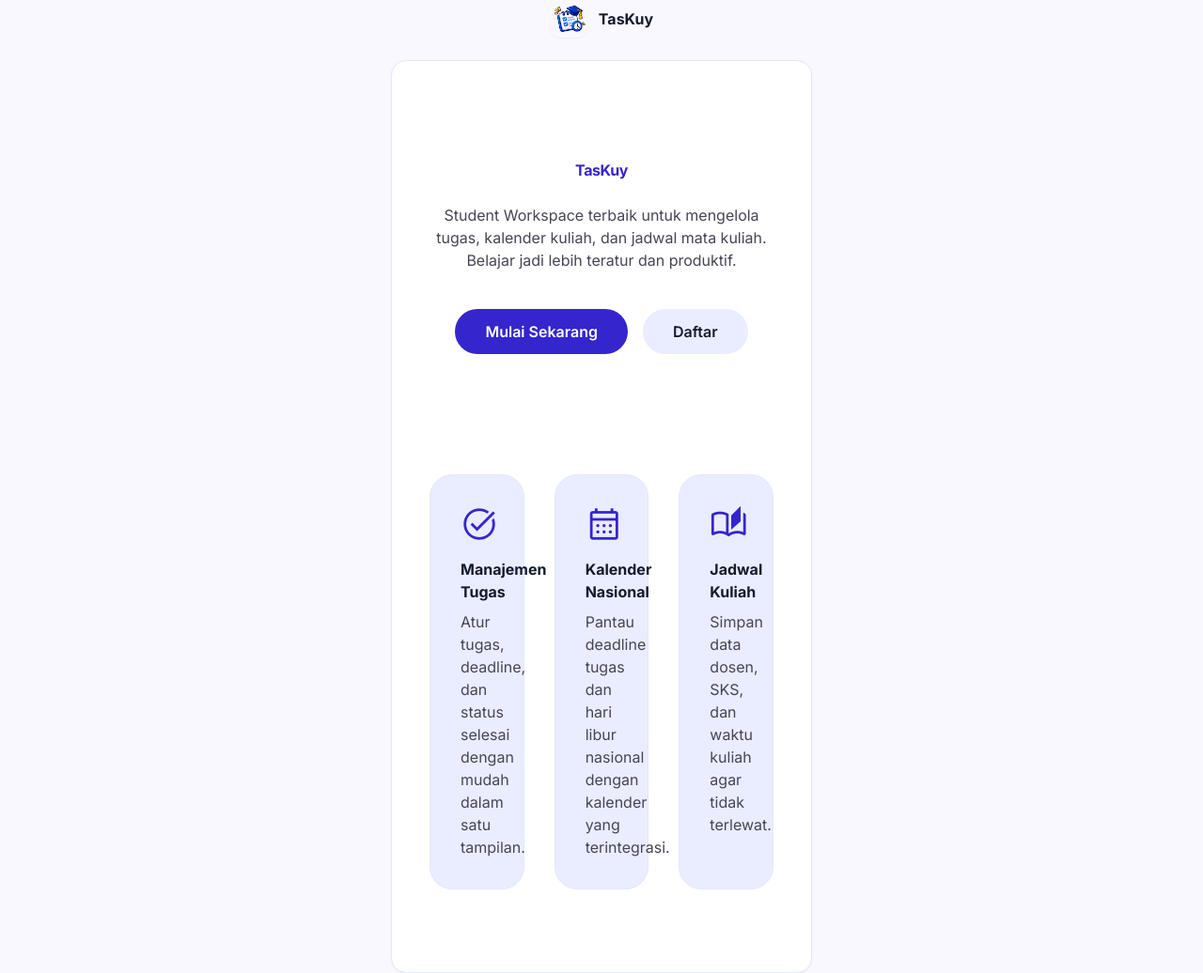
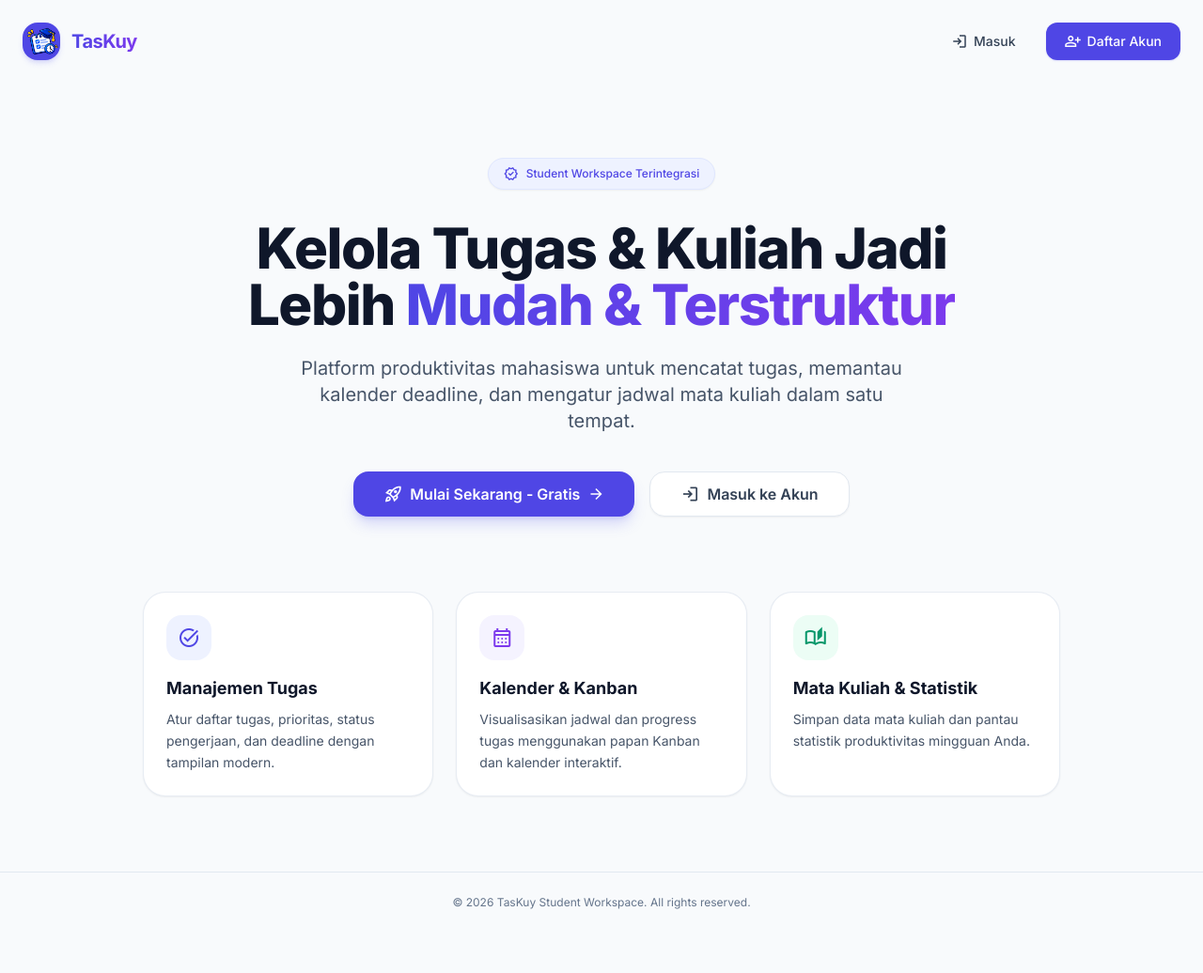
Before and after one commit to Subs-ajah-1924/Kelompok_Sigma, a Laravel app: page / in a window 1280 px wide. Shown: the whole page at 94% size. After the commit the page ends 968 px from the top, so only its background shows below. Run offline with Laravel 12, Linux system fonts and the light colour scheme; style sheets or scripts are compiled from the project's sources; some libraries are stand-ins or nearby versions.

Commit message:
Update landing page design with logo, icons, and fix material symbols visibility

```diff
--- a/resources/css/app.css
+++ b/resources/css/app.css
@@ -18,11 +18,6 @@ html.dark {
   line-height: 1;
   vertical-align: middle;
   flex-shrink: 0;
-  visibility: hidden;
-}
-
-.fonts-loaded .material-symbols-outlined {
-  visibility: visible;
 }
 
 :root {
--- a/resources/views/welcome.blade.php
+++ b/resources/views/welcome.blade.php
@@ -1,33 +1,114 @@
-<x-guest-layout>
-    <div class="min-h-screen bg-surface-container-lowest text-on-surface">
-        <!-- Hero Section -->
-        <section class="flex flex-col items-center justify-center pt-20 pb-16 px-4 text-center">
-            <h1 class="font-headline-xl text-headline-xl font-bold tracking-tight text-primary mb-6">TasKuy</h1>
-            <p class="text-body-xl text-on-surface-variant max-w-2xl mb-10">Student Workspace terbaik untuk mengelola tugas, kalender kuliah, dan jadwal mata kuliah. Belajar jadi lebih teratur dan produktif.</p>
+<!DOCTYPE html>
+<html lang="{{ str_replace('_', '-', app()->getLocale()) }}" class="h-full">
+<head>
+    <meta charset="utf-8">
+    <meta name="viewport" content="width=device-width, initial-scale=1">
+    <title>{{ config('app.name', 'TasKuy') }} - Student Workspace</title>
+    <link rel="preconnect" href="https://fonts.googleapis.com">
+    <link rel="preconnect" href="https://fonts.gstatic.com" crossorigin>
+    <link href="https://fonts.googleapis.com/css2?family=Inter:wght@300;400;500;600;700;800&display=swap" rel="stylesheet">
+    <link rel="stylesheet" href="https://fonts.googleapis.com/css2?family=Material+Symbols+Outlined:opsz,wght,FILL,GRAD@20..48,100..700,0..1,-50..200" />
+    <style>
+        .material-symbols-outlined {
+            font-variation-settings: 'FILL' 0, 'wght' 400, 'GRAD' 0, 'opsz' 24;
+        }
+    </style>
+    @vite(['resources/css/app.css', 'resources/js/app.js'])
+</head>
+<body class="h-full font-sans antialiased bg-[#f8fafc] dark:bg-[#0a0c16] text-slate-900 dark:text-slate-100 flex flex-col justify-between selection:bg-indigo-500 selection:text-white">
+    <!-- Header / Navbar -->
+    <header class="w-full max-w-7xl mx-auto px-6 py-6 flex items-center justify-between">
+        <div class="flex items-center gap-3">
+            <div class="w-10 h-10 rounded-2xl overflow-hidden shadow-md shadow-indigo-500/20 flex-shrink-0 bg-indigo-600">
+                <img src="{{ asset('images/logo.webp') }}" alt="TasKuy Logo" class="w-full h-full object-cover">
+            </div>
+            <span class="font-bold text-xl tracking-tight bg-gradient-to-r from-indigo-600 to-violet-600 bg-clip-text text-transparent">TasKuy</span>
+        </div>
+        <div class="flex items-center gap-3">
+            @auth
+                <a href="{{ route('dashboard') }}" class="flex items-center gap-2 px-5 py-2.5 rounded-xl bg-indigo-600 hover:bg-indigo-700 text-white font-medium text-sm transition-all shadow-sm shadow-indigo-500/20">
+                    <span class="material-symbols-outlined text-[18px]">dashboard</span>
+                    <span>Dashboard</span>
+                </a>
+            @else
+                <a href="{{ route('login') }}" class="flex items-center gap-1.5 px-5 py-2.5 rounded-xl text-slate-700 dark:text-slate-300 hover:bg-slate-200/60 dark:hover:bg-slate-800 font-medium text-sm transition-all">
+                    <span class="material-symbols-outlined text-[18px]">login</span>
+                    <span>Masuk</span>
+                </a>
+                @if (Route::has('register'))
+                    <a href="{{ route('register') }}" class="flex items-center gap-1.5 px-5 py-2.5 rounded-xl bg-indigo-600 hover:bg-indigo-700 text-white font-medium text-sm transition-all shadow-sm shadow-indigo-500/20">
+                        <span class="material-symbols-outlined text-[18px]">person_add</span>
+                        <span>Daftar Akun</span>
+                    </a>
+                @endif
+            @endauth
+        </div>
+    </header>
 
-            <div class="flex gap-4">
-                <a href="{{ route('login') }}" class="h-12 px-8 rounded-full bg-primary text-on-primary font-label-lg font-semibold flex items-center hover:bg-primary-container transition-all">Mulai Sekarang</a>
-                <a href="{{ route('register') }}" class="h-12 px-8 rounded-full bg-surface-container hover:bg-surface-container-high text-on-surface font-label-lg font-semibold flex items-center transition-all">Daftar</a>
+    <!-- Main Hero -->
+    <main class="w-full max-w-5xl mx-auto px-6 py-12 md:py-20 flex flex-col items-center text-center my-auto">
+        <div class="inline-flex items-center gap-2 px-4 py-2 rounded-full bg-indigo-50 dark:bg-indigo-950/50 text-indigo-600 dark:text-indigo-400 font-medium text-xs mb-8 border border-indigo-100 dark:border-indigo-900/50 shadow-xs">
+            <span class="material-symbols-outlined text-[16px]">verified</span>
+            Student Workspace Terintegrasi
+        </div>
+
+        <h1 class="text-4xl md:text-6xl font-extrabold tracking-tight mb-6 max-w-3xl leading-[1.15]">
+            Kelola Tugas & Kuliah Jadi Lebih <span class="bg-gradient-to-r from-indigo-600 to-violet-600 bg-clip-text text-transparent">Mudah & Terstruktur</span>
+        </h1>
+
+        <p class="text-lg md:text-xl text-slate-600 dark:text-slate-400 max-w-2xl mb-10 leading-relaxed">
+            Platform produktivitas mahasiswa untuk mencatat tugas, memantau kalender deadline, dan mengatur jadwal mata kuliah dalam satu tempat.
+        </p>
+
+        <div class="flex flex-col sm:flex-row items-center gap-4 w-full justify-center">
+            <a href="{{ route('register') }}" class="w-full sm:w-auto h-12 px-8 rounded-2xl bg-indigo-600 hover:bg-indigo-700 text-white font-semibold flex items-center justify-center gap-2 transition-all shadow-lg shadow-indigo-500/25">
+                <span class="material-symbols-outlined text-[20px]">rocket_launch</span>
+                <span>Mulai Sekarang - Gratis</span>
+                <span class="material-symbols-outlined text-[18px]">arrow_forward</span>
+            </a>
+            <a href="{{ route('login') }}" class="w-full sm:w-auto h-12 px-8 rounded-2xl bg-white dark:bg-slate-900 border border-slate-200 dark:border-slate-800 hover:bg-slate-50 dark:hover:bg-slate-800/80 text-slate-700 dark:text-slate-300 font-semibold flex items-center justify-center gap-2 transition-all shadow-xs">
+                <span class="material-symbols-outlined text-[20px]">login</span>
+                <span>Masuk ke Akun</span>
+            </a>
+        </div>
+
+        <!-- Features Grid -->
+        <div class="grid grid-cols-1 md:grid-cols-3 gap-6 mt-20 w-full text-left">
+            <div class="p-6 rounded-3xl bg-white dark:bg-slate-900 border border-slate-200/80 dark:border-slate-800 shadow-xs hover:shadow-md transition-shadow">
+                <div class="w-12 h-12 rounded-2xl bg-indigo-50 dark:bg-indigo-950/60 text-indigo-600 dark:text-indigo-400 flex items-center justify-center mb-4">
+                    <span class="material-symbols-outlined text-[24px]">task_alt</span>
+                </div>
+                <h3 class="font-bold text-lg mb-2 flex items-center gap-2">
+                    <span>Manajemen Tugas</span>
+                </h3>
+                <p class="text-sm text-slate-600 dark:text-slate-400 leading-relaxed">Atur daftar tugas, prioritas, status pengerjaan, dan deadline dengan tampilan modern.</p>
             </div>
-        </section>
 
-        <!-- Features -->
-        <section class="max-w-6xl mx-auto px-4 py-16 grid md:grid-cols-3 gap-8">
-            <div class="p-8 rounded-3xl bg-surface-container border border-surface-container-high">
-                <span class="material-symbols-outlined text-[40px] text-primary mb-4">task_alt</span>
-                <h3 class="font-title-lg font-bold mb-2">Manajemen Tugas</h3>
-                <p class="text-body-md text-on-surface-variant">Atur tugas, deadline, dan status selesai dengan mudah dalam satu tampilan.</p>
+            <div class="p-6 rounded-3xl bg-white dark:bg-slate-900 border border-slate-200/80 dark:border-slate-800 shadow-xs hover:shadow-md transition-shadow">
+                <div class="w-12 h-12 rounded-2xl bg-violet-50 dark:bg-violet-950/60 text-violet-600 dark:text-violet-400 flex items-center justify-center mb-4">
+                    <span class="material-symbols-outlined text-[24px]">calendar_month</span>
+                </div>
+                <h3 class="font-bold text-lg mb-2 flex items-center gap-2">
+                    <span>Kalender & Kanban</span>
+                </h3>
+                <p class="text-sm text-slate-600 dark:text-slate-400 leading-relaxed">Visualisasikan jadwal dan progress tugas menggunakan papan Kanban dan kalender interaktif.</p>
             </div>
-            <div class="p-8 rounded-3xl bg-surface-container border border-surface-container-high">
-                <span class="material-symbols-outlined text-[40px] text-primary mb-4">calendar_month</span>
-                <h3 class="font-title-lg font-bold mb-2">Kalender Nasional</h3>
-                <p class="text-body-md text-on-surface-variant">Pantau deadline tugas dan hari libur nasional dengan kalender yang terintegrasi.</p>
+
+            <div class="p-6 rounded-3xl bg-white dark:bg-slate-900 border border-slate-200/80 dark:border-slate-800 shadow-xs hover:shadow-md transition-shadow">
+                <div class="w-12 h-12 rounded-2xl bg-emerald-50 dark:bg-emerald-950/60 text-emerald-600 dark:text-emerald-400 flex items-center justify-center mb-4">
+                    <span class="material-symbols-outlined text-[24px]">auto_stories</span>
+                </div>
+                <h3 class="font-bold text-lg mb-2 flex items-center gap-2">
+                    <span>Mata Kuliah & Statistik</span>
+                </h3>
+                <p class="text-sm text-slate-600 dark:text-slate-400 leading-relaxed">Simpan data mata kuliah dan pantau statistik produktivitas mingguan Anda.</p>
             </div>
-            <div class="p-8 rounded-3xl bg-surface-container border border-surface-container-high">
-                <span class="material-symbols-outlined text-[40px] text-primary mb-4">auto_stories</span>
-                <h3 class="font-title-lg font-bold mb-2">Jadwal Kuliah</h3>
-                <p class="text-body-md text-on-surface-variant">Simpan data dosen, SKS, dan waktu kuliah agar tidak terlewat.</p>
-            </div>
-        </section>
-    </div>
-</x-guest-layout>
+        </div>
+    </main>
+
+    <!-- Footer -->
+    <footer class="w-full max-w-7xl mx-auto px-6 py-6 text-center text-xs text-slate-500 dark:text-slate-400 border-t border-slate-200 dark:border-slate-800/80">
+        &copy; {{ date('Y') }} TasKuy Student Workspace. All rights reserved.
+    </footer>
+</body>
+</html>
```
